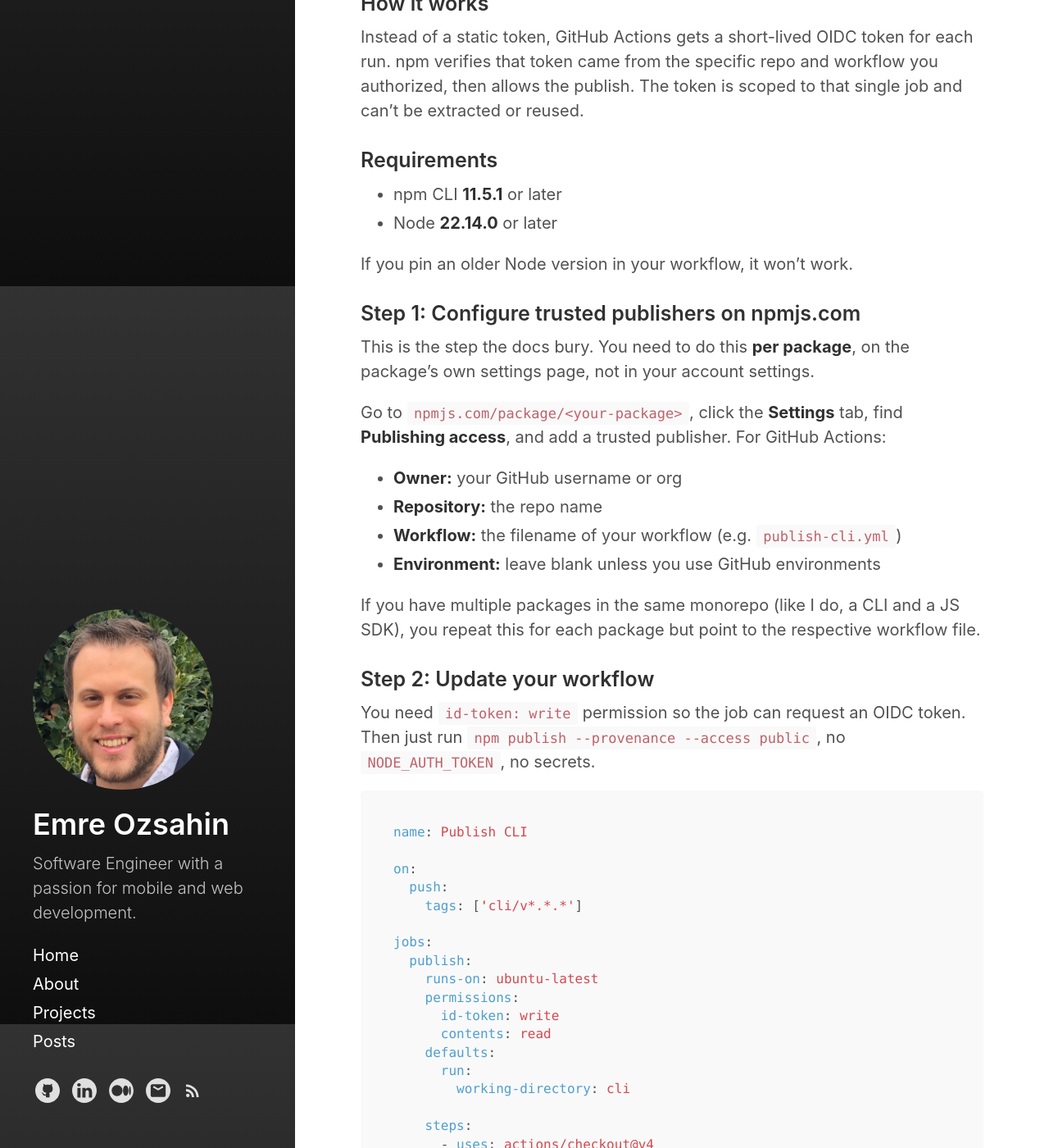
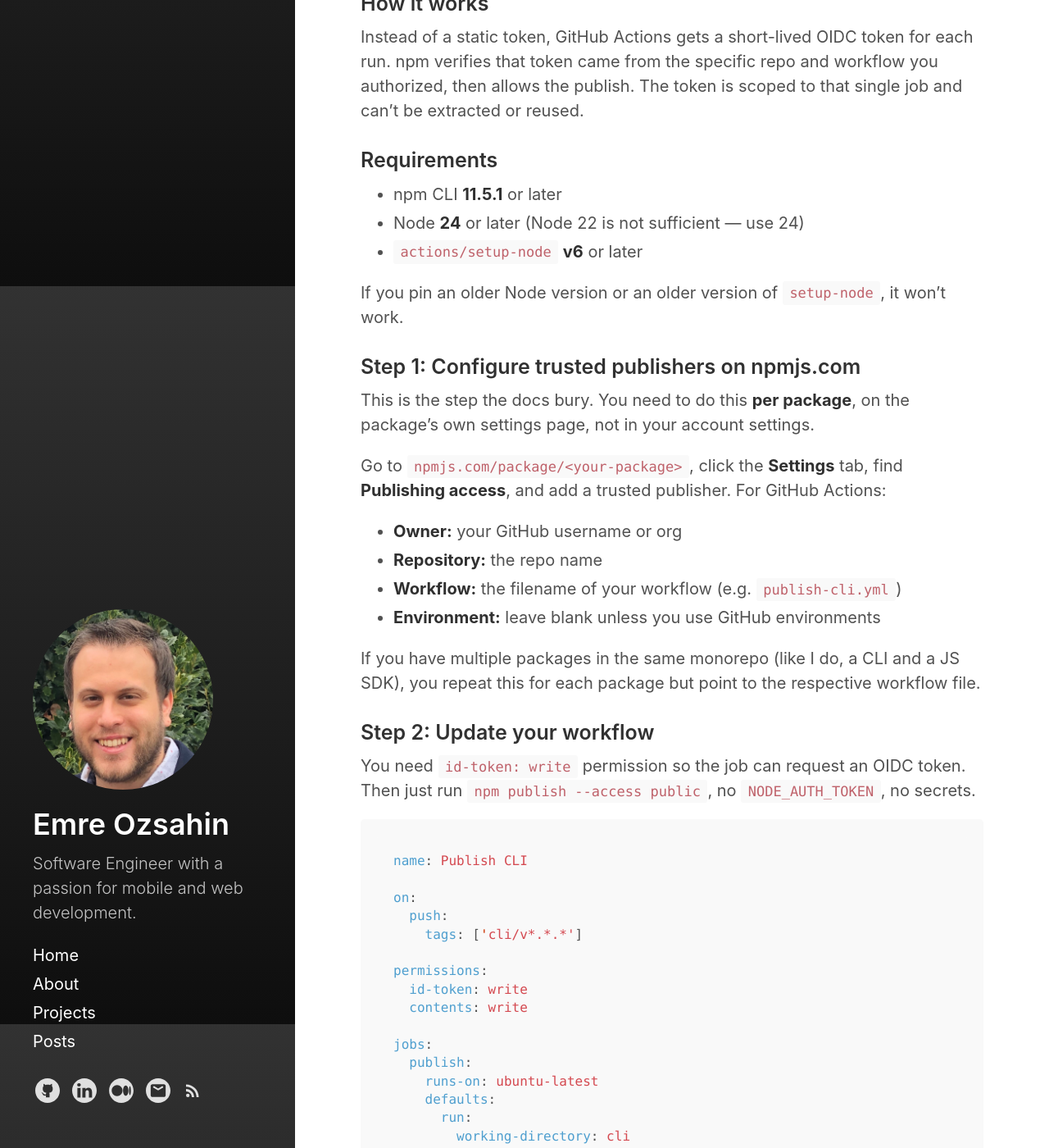
Before and after one commit to eozsahin1993/personal-website, a Jekyll site: the page built from _posts/2026-06-26-npm-trusted-publishing.md, in a window 1280 px wide and 1400 px high, scrolled down 551 px. Shown: the whole window at 82% size. Built offline with Jekyll 4.4.1, drawn with Linux system fonts in a browser that asks for light colours; some of the changed text lies outside the part shown.

Commit message:
post: update npm trusted publishing — Node 24 and setup-node v6 required
Co-Authored-By: Claude Sonnet 4.6 <noreply@anthropic.com>

````diff
--- a/_posts/2026-06-26-npm-trusted-publishing.md
+++ b/_posts/2026-06-26-npm-trusted-publishing.md
@@ -21,9 +21,10 @@ Instead of a static token, GitHub Actions gets a short-lived OIDC token for each
 ### Requirements
 
 - npm CLI **11.5.1** or later
-- Node **22.14.0** or later
+- Node **24** or later (Node 22 is not sufficient — use 24)
+- `actions/setup-node` **v6** or later
 
-If you pin an older Node version in your workflow, it won't work.
+If you pin an older Node version or an older version of `setup-node`, it won't work.
 
 ### Step 1: Configure trusted publishers on npmjs.com
 
@@ -40,7 +41,7 @@ If you have multiple packages in the same monorepo (like I do, a CLI and a JS SD
 
 ### Step 2: Update your workflow
 
-You need `id-token: write` permission so the job can request an OIDC token. Then just run `npm publish --provenance --access public`, no `NODE_AUTH_TOKEN`, no secrets.
+You need `id-token: write` permission so the job can request an OIDC token. Then just run `npm publish --access public`, no `NODE_AUTH_TOKEN`, no secrets.
 
 ```yaml
 name: Publish CLI
@@ -49,27 +50,29 @@ on:
   push:
     tags: ['cli/v*.*.*']
 
+permissions:
+  id-token: write
+  contents: write
+
 jobs:
   publish:
     runs-on: ubuntu-latest
-    permissions:
-      id-token: write
-      contents: read
     defaults:
       run:
         working-directory: cli
 
     steps:
-      - uses: actions/checkout@v4
+      - uses: actions/checkout@v6
 
-      - uses: actions/setup-node@v4
+      - uses: actions/setup-node@v6
         with:
-          node-version: 22
-          registry-url: https://registry.npmjs.org
+          node-version: '24'
+          registry-url: 'https://registry.npmjs.org'
+          package-manager-cache: false
 
       - run: npm ci
 
-      - run: npm publish --provenance --access public
+      - run: npm publish --access public
 ```
 
 That's it. No secrets to manage.
````
